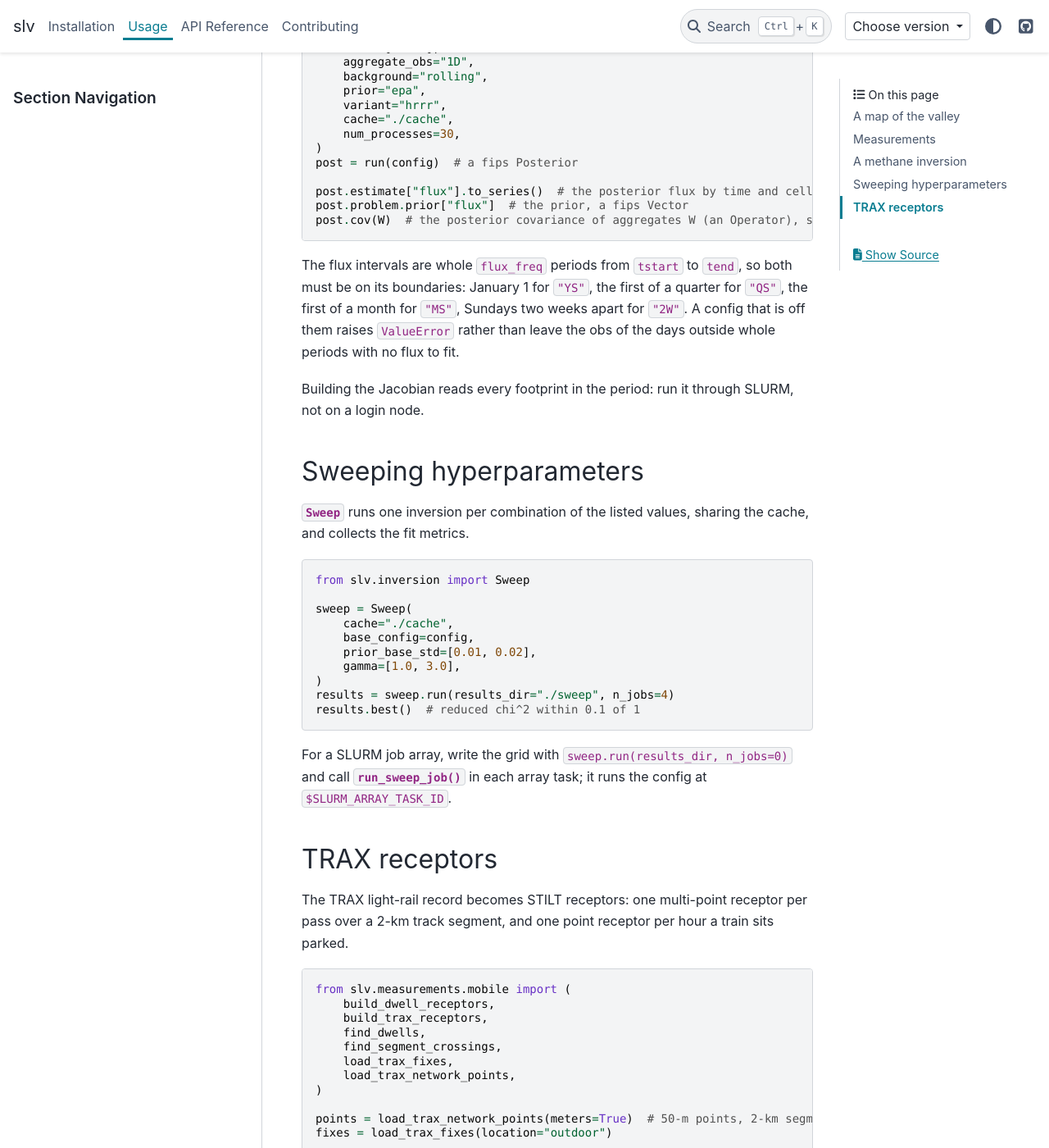
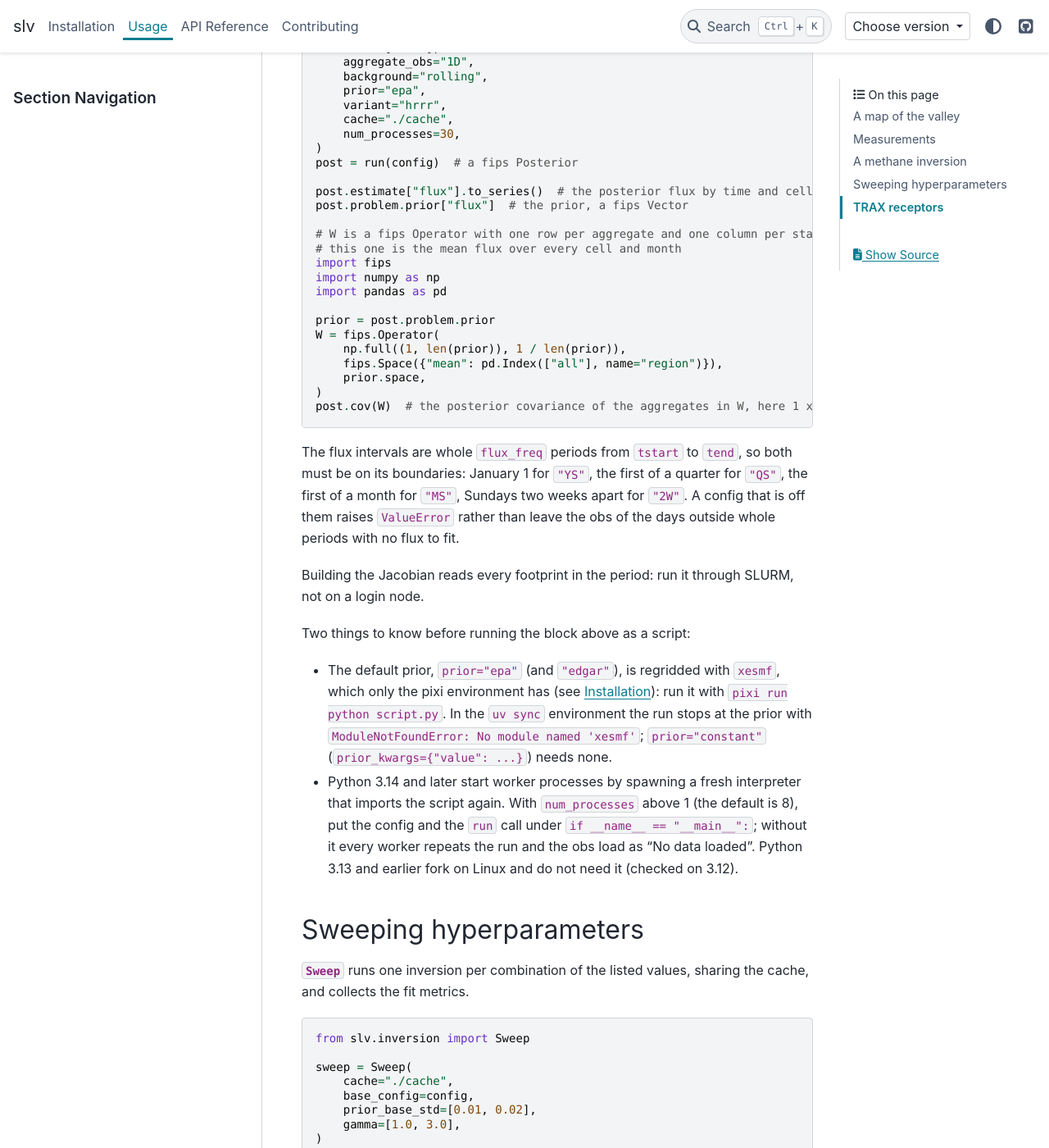
Before and after one commit to jmineau/slv, a Sphinx documentation site: the page built from docs/usage.rst, in a window 1280 px wide and 1400 px high, scrolled down 1486 px. Shown: the whole window at 82% size. Built offline with Sphinx 7.4.7 and the PyData theme 0.15.4, drawn with Linux system fonts in a browser that asks for light colours.

Commit message:
docs: the inversion example needs the pixi environment and, on Python 3.14, a main guard
Copied into a script, the README and usage inversion example failed twice for a new
user: in the uv environment the default EPA prior stops at "No module named xesmf", and
on Python 3.14 the workers re-run the script (forkserver) and the obs load as "No data
loaded for any requested sites/instruments". Say both, and define the W that
post.cov(W) takes (it was undefined, so the line raised NameError when pasted).

```diff
--- a/docs/usage.rst
+++ b/docs/usage.rst
@@ -77,7 +77,20 @@ particles left the domain, keeps its obs: it saw no emissions.
 
    post.estimate["flux"].to_series()  # the posterior flux by time and cell
    post.problem.prior["flux"]  # the prior, a fips Vector
-   post.cov(W)  # the posterior covariance of aggregates W (an Operator), such as totals
+
+   # W is a fips Operator with one row per aggregate and one column per state element;
+   # this one is the mean flux over every cell and month
+   import fips
+   import numpy as np
+   import pandas as pd
+
+   prior = post.problem.prior
+   W = fips.Operator(
+       np.full((1, len(prior)), 1 / len(prior)),
+       fips.Space({"mean": pd.Index(["all"], name="region")}),
+       prior.space,
+   )
+   post.cov(W)  # the posterior covariance of the aggregates in W, here 1 x 1
 
 The flux intervals are whole ``flux_freq`` periods from ``tstart`` to ``tend``, so both
 must be on its boundaries: January 1 for ``"YS"``, the first of a quarter for ``"QS"``,
@@ -87,6 +100,19 @@ periods with no flux to fit.
 
 Building the Jacobian reads every footprint in the period: run it through SLURM, not
 on a login node.
+
+Two things to know before running the block above as a script:
+
+- The default prior, ``prior="epa"`` (and ``"edgar"``), is regridded with ``xesmf``, which
+  only the pixi environment has (see :doc:`installation`): run it with
+  ``pixi run python script.py``. In the ``uv sync`` environment the run stops at the
+  prior with ``ModuleNotFoundError: No module named 'xesmf'``; ``prior="constant"``
+  (``prior_kwargs={"value": ...}``) needs none.
+- Python 3.14 and later start worker processes by spawning a fresh interpreter that
+  imports the script again. With ``num_processes`` above 1 (the default is 8), put the
+  config and the ``run`` call under ``if __name__ == "__main__":``; without it every
+  worker repeats the run and the obs load as "No data loaded". Python 3.13 and earlier
+  fork on Linux and do not need it (checked on 3.12).
 
 Sweeping hyperparameters
 ------------------------
```
Also changed, not shown: README.md (+4 -1 lines).
